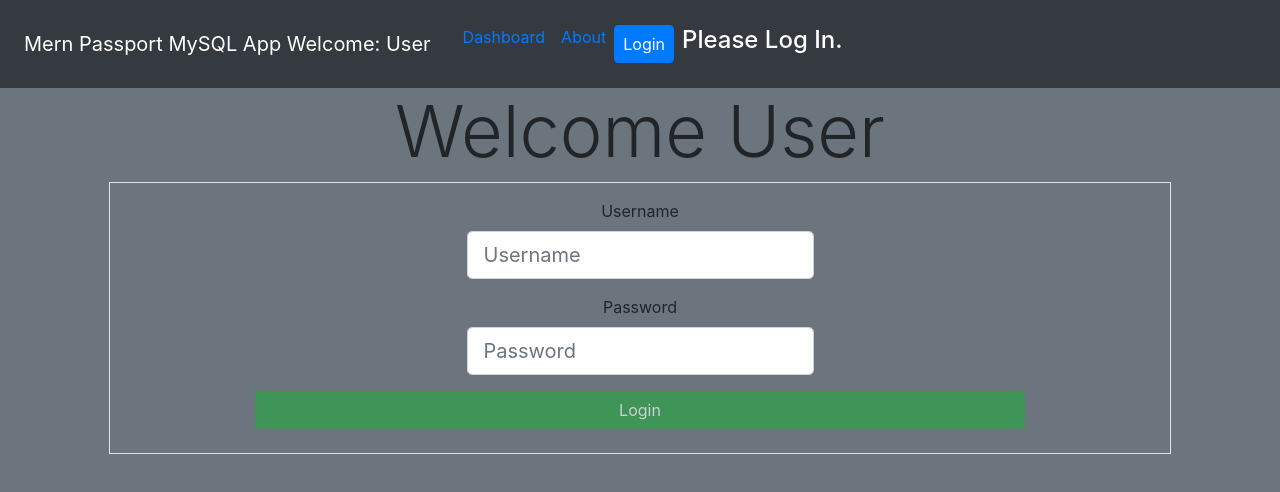
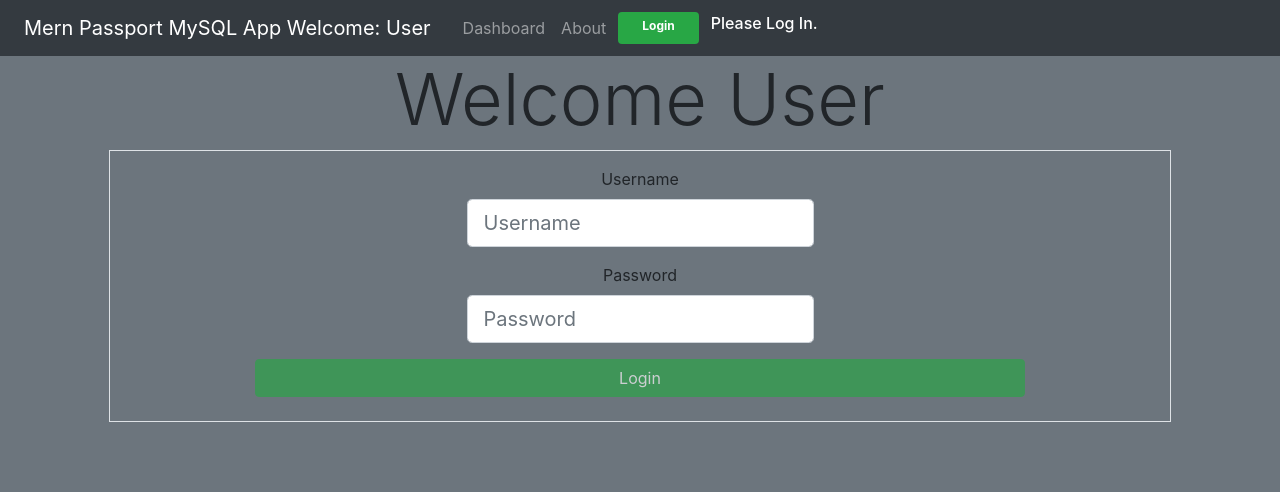
Before and after one commit to Vincent440/passport-mern-mysql, a React (Create React App) app in the folder client/: page /login in a window 1280 px wide. Shown: the top 492 px of the page. Built offline with nearby package versions, Linux system fonts and the light colour scheme.

Commit message:
set up delay for logout page to display before unmounting

```diff
--- a/client/src/App.js
+++ b/client/src/App.js
@@ -45,14 +45,14 @@ class App extends React.Component {
     return (
       <Router>
         <Container className="m-0 px-0" fluid>
-        <Navbar className="p-4 mx-0" bg="dark" variant="dark">
+        <Navbar className="px-4 p-2 mx-0" bg="dark" variant="dark">
           <Navbar.Brand className='text-capitalize'>Mern Passport MySQL App Welcome: {user.username? (user.username) : ("User ")  }</Navbar.Brand>
           <Nav className="px-2">
-            <Link to="/" className="px-2">Dashboard</Link>
-            <Link to="/about" className="px-2">About</Link>
+            <Link to="/" className="nav-link">Dashboard</Link>
+            <Link to="/about" className="nav-link">About</Link>
             {LoginLogoutLink(loggedIn)}
           </Nav>
-          <h4 className="text-white text-capitalize">{loggedIn? `Username: ${user.username} Access-Lvl: ${user.type}` :"Please Log In."}</h4>
+          <h6 className="text-white text-capitalize">{loggedIn? `Username: ${user.username} Access-Lvl: ${user.type}` :"Please Log In."}</h6>
         </Navbar>
           <Switch>
             <Route path="/" exact strict render={props => ( (loggedIn) ? (<Dashboard loggedIn={loggedIn} user={user} />) : (<Redirect to="/login"/>) ) } />
--- a/client/src/components/LoginLogoutLink.js
+++ b/client/src/components/LoginLogoutLink.js
@@ -2,10 +2,10 @@ import React from "react";
 import {Link} from "react-router-dom";
 const LoginLogoutLink = (loggedIn) =>{
     if(loggedIn === true ) {
-      return (<Link to="/logout" className="px-2 btn btn-danger">Logout Now</Link>);
+      return (<Link to="/logout" className="badge badge-danger m-1 py-2">Logout Now</Link>);
     }
     else {
-      return (<Link to="/login" className="px-2 btn btn-primary">Login</Link>);
+      return (<Link to="/login" className="badge badge-success m-1 px-4 py-2 text-center">Login</Link>);
     }
 }
 export default LoginLogoutLink;
--- a/client/src/pages/Logout.js
+++ b/client/src/pages/Logout.js
@@ -2,7 +2,7 @@ import React from "react";
 
 class Logout extends React.Component {
     componentDidMount(){
-      this.callAppLogOut();
+      setTimeout(()=>this.callAppLogOut(),4500);
     }
     callAppLogOut=()=>{
       this.props.setAppLogout();
```
